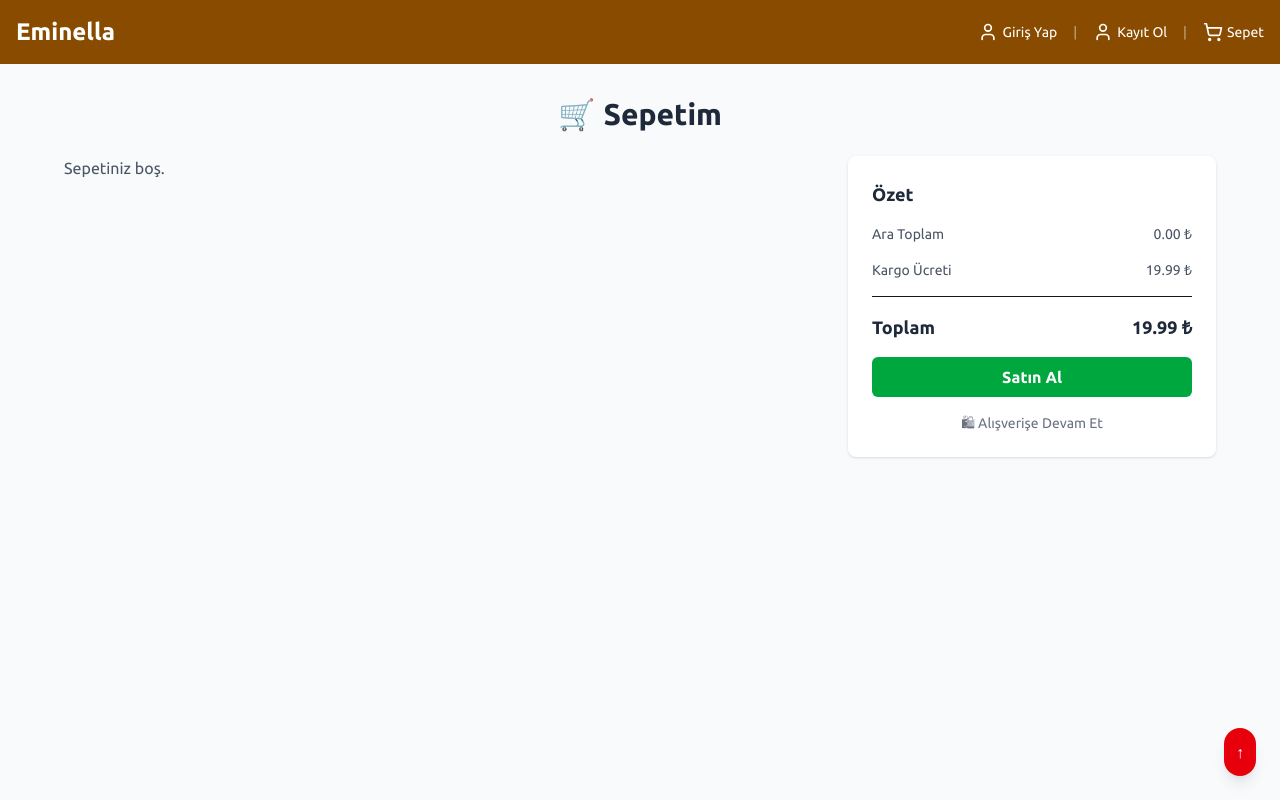
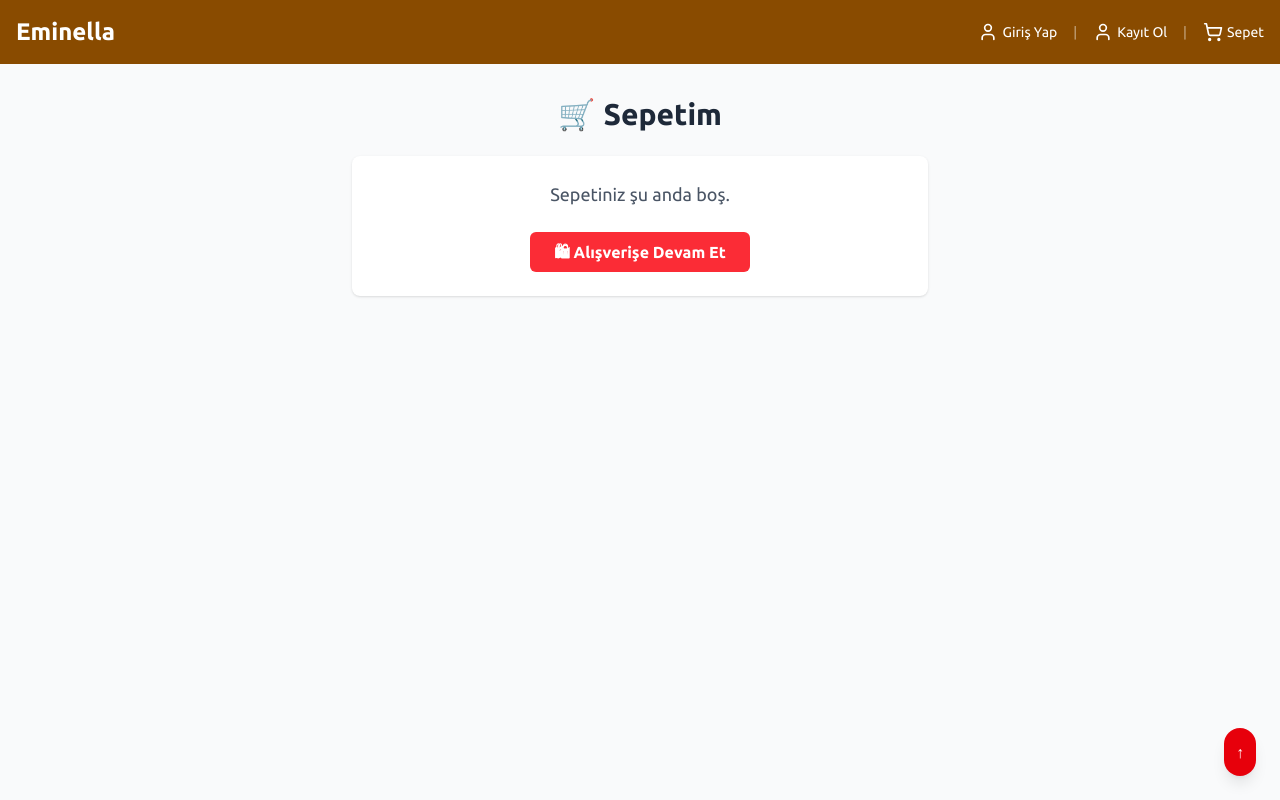
Before and after one commit to eminella/frontend-app, a Next.js app: page /cart in a window 1280 px wide. Shown: the top 800 px of the page. Built offline with nearby package versions, Linux system fonts and the light colour scheme.

Commit message:
feat: boş sepet durumunda anasayfaya yönlendiren buton eklendi

```diff
--- a/app/cart/page.tsx
+++ b/app/cart/page.tsx
@@ -12,13 +12,12 @@ export default function CartPage() {
   const router = useRouter();
   const { cartItems, removeFromCart } = useCart();
 
-  // ara toplam
   const totalPrice = cartItems.reduce(
     (sum, item) => sum + item.price * item.quantity,
     0
   );
 
-  const shippingCost = 19.99; // sabit kargo
+  const shippingCost = 19.99;
 
   return (
     <main className="bg-gray-50 min-h-screen p-8">
@@ -26,13 +25,21 @@ export default function CartPage() {
         🛒 <span>Sepetim</span>
       </h1>
 
+      {cartItems.length === 0 ? (
+        <div className="max-w-xl mx-auto bg-white p-6 rounded-lg shadow text-center space-y-6">
+          <p className="text-gray-600 text-lg">Sepetiniz şu anda boş.</p>
+          <Link
+            href="/"
+            className="inline-block bg-red-500 hover:bg-red-600 text-white px-6 py-2 rounded-md font-semibold transition"
+          >
+            🛍 Alışverişe Devam Et
+          </Link>
+        </div>
+      ) : (
         <div className="max-w-6xl mx-auto grid grid-cols-1 md:grid-cols-3 gap-6">
           {/* Ürün listesi */}
           <div className="md:col-span-2 space-y-4">
-          {cartItems.length === 0 ? (
-            <p className="text-gray-600">Sepetiniz boş.</p>
-          ) : (
-            cartItems.map((item) => (
+            {cartItems.map((item) => (
               <div
                 key={item.id}
                 className="flex items-center justify-between p-4 bg-white rounded-lg shadow"
@@ -67,8 +74,7 @@ export default function CartPage() {
                   </button>
                 </div>
               </div>
-            ))
-          )}
+            ))}
           </div>
 
           {/* Özet */}
@@ -93,9 +99,8 @@ export default function CartPage() {
             </div>
 
             <button
-            onClick={() => router.push('/checkout')} // 🔑 yönlendirme
+              onClick={() => router.push('/checkout')}
               className="w-full bg-green-600 hover:bg-green-700 text-white py-2 rounded-md font-semibold"
-            disabled={cartItems.length === 0}
             >
               Satın Al
             </button>
@@ -108,6 +113,7 @@ export default function CartPage() {
             </Link>
           </div>
         </div>
+      )}
     </main>
   );
 }
```
Lines whose indentation alone changed are shown as unchanged.
